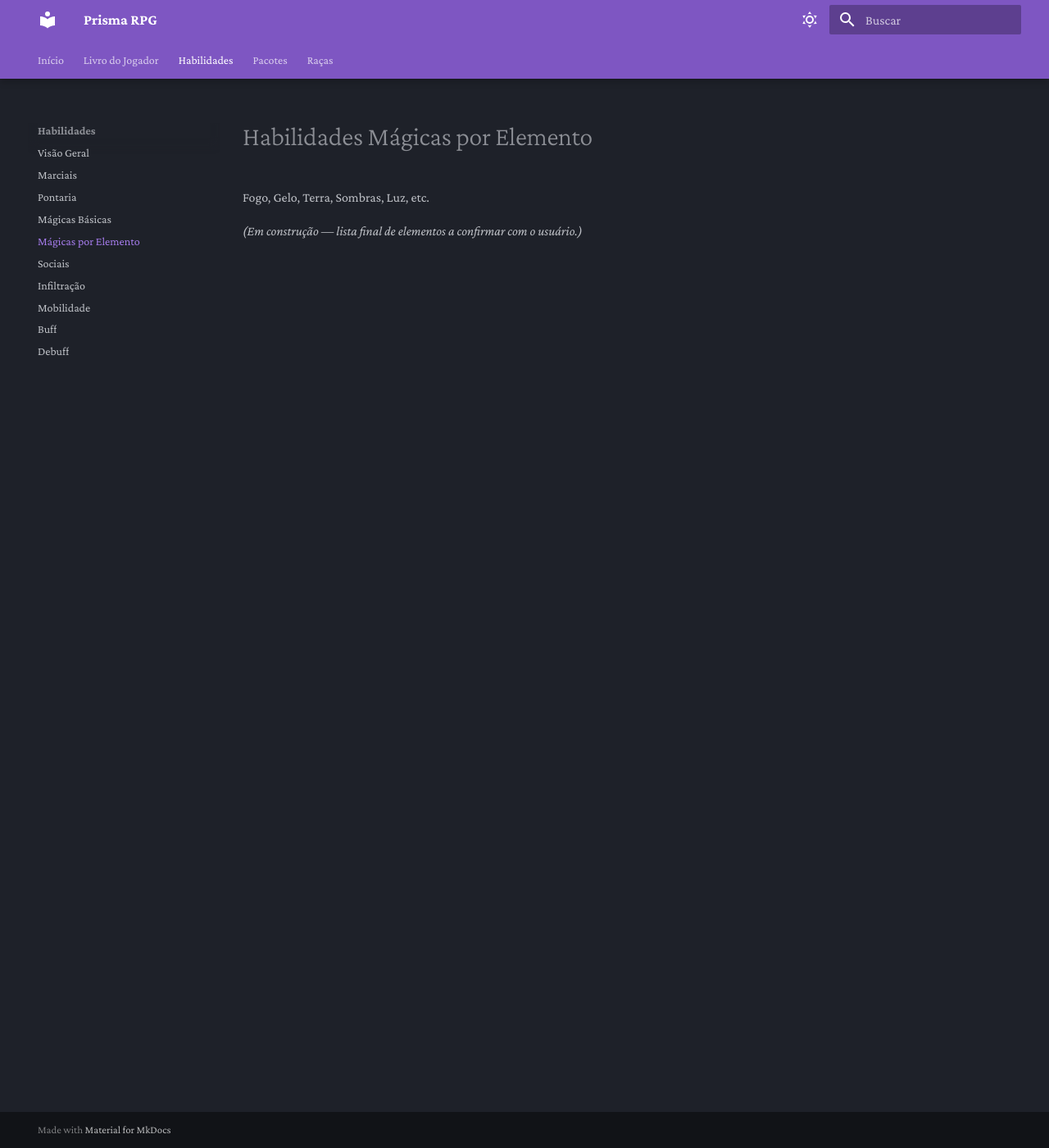
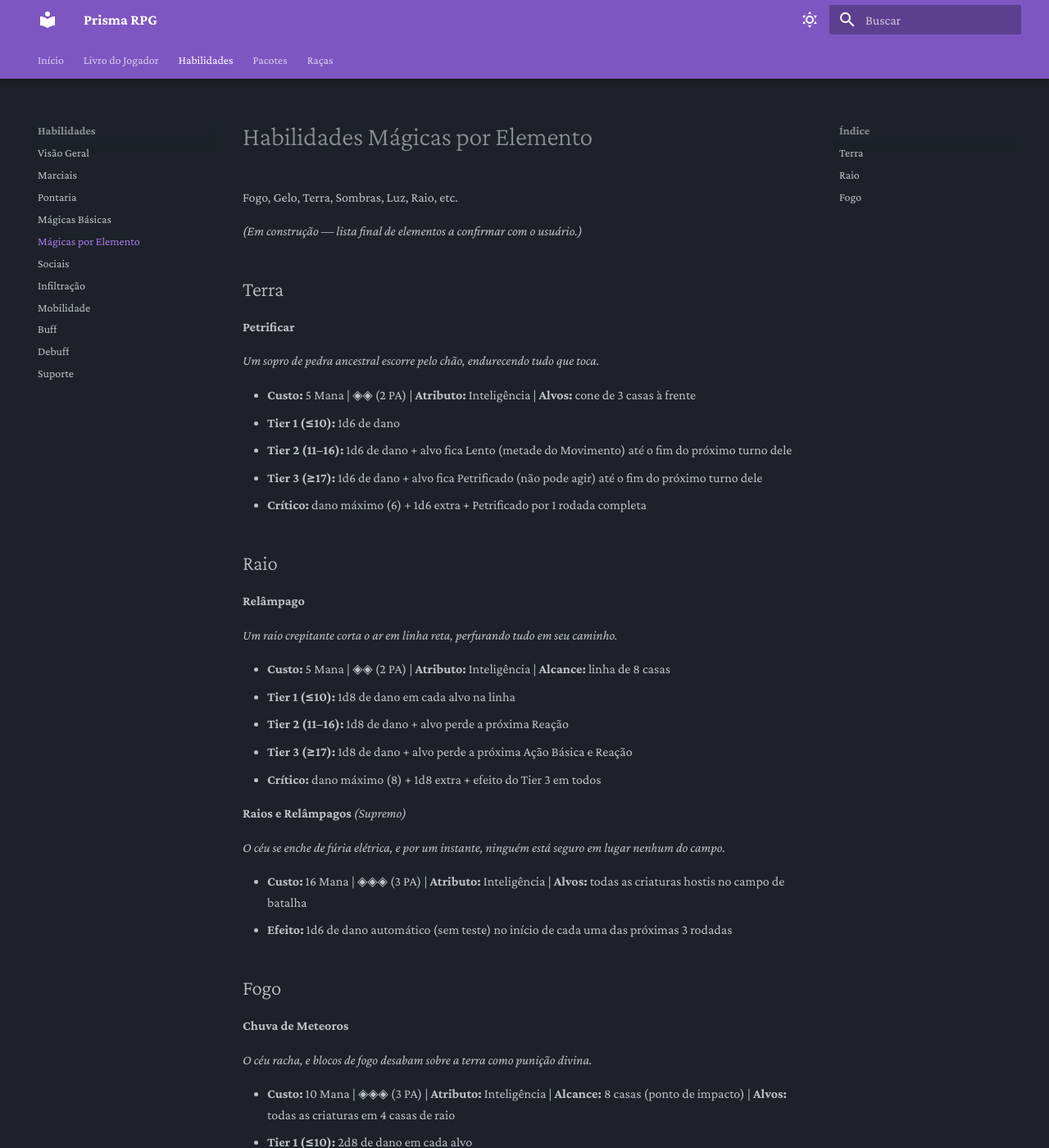
Before and after one commit to Felipe1072-git/prisma-rpg, an MkDocs documentation site: the page built from docs/habilidades/magicas-elementais.md, in a window 1280 px wide and 1400 px high. Shown: the whole window at 82% size. Built offline with MkDocs 1.6.1 and Material for MkDocs 9.7.7, drawn with Linux system fonts in a browser that asks for light colours; some of the changed text lies outside the part shown.

Commit message:
feat: habilidades da Arme, elemento Raio e grupo Suporte
Cria o Cetro como arma magica generica (3 tiers sem elemento fixo) e
distribui o kit da Arme (inspirado em Grand Chase) pelos grupos
tematicos: Petrificar (Terra), Relampago e Raios e Relampagos (Raio,
elemento novo), Chuva de Meteoros (Fogo), Escudo Magico (Buff),
Antigravidade (Debuff) e Cura no novo grupo Suporte.

Documenta na Ficha de Habilidade que efeitos sem teste de ataque
(buffs puros, dano automatico) podem nao ter Tiers de Sucesso.

```diff
--- a/docs/habilidades/magicas-elementais.md
+++ b/docs/habilidades/magicas-elementais.md
@@ -1,5 +1,48 @@
 # Habilidades Mágicas por Elemento
 
-Fogo, Gelo, Terra, Sombras, Luz, etc.
+Fogo, Gelo, Terra, Sombras, Luz, Raio, etc.
 
 *(Em construção — lista final de elementos a confirmar com o usuário.)*
+
+## Terra
+
+**Petrificar**
+
+*Um sopro de pedra ancestral escorre pelo chão, endurecendo tudo que toca.*
+
+- **Custo:** 5 Mana | ◈◈ (2 PA) | **Atributo:** Inteligência | **Alvos:** cone de 3 casas à frente
+- **Tier 1 (≤10):** 1d6 de dano
+- **Tier 2 (11–16):** 1d6 de dano + alvo fica Lento (metade do Movimento) até o fim do próximo turno dele
+- **Tier 3 (≥17):** 1d6 de dano + alvo fica Petrificado (não pode agir) até o fim do próximo turno dele
+- **Crítico:** dano máximo (6) + 1d6 extra + Petrificado por 1 rodada completa
+
+## Raio
+
+**Relâmpago**
+
+*Um raio crepitante corta o ar em linha reta, perfurando tudo em seu caminho.*
+
+- **Custo:** 5 Mana | ◈◈ (2 PA) | **Atributo:** Inteligência | **Alcance:** linha de 8 casas
+- **Tier 1 (≤10):** 1d8 de dano em cada alvo na linha
+- **Tier 2 (11–16):** 1d8 de dano + alvo perde a próxima Reação
+- **Tier 3 (≥17):** 1d8 de dano + alvo perde a próxima Ação Básica e Reação
+- **Crítico:** dano máximo (8) + 1d8 extra + efeito do Tier 3 em todos
+
+**Raios e Relâmpagos** *(Supremo)*
+
+*O céu se enche de fúria elétrica, e por um instante, ninguém está seguro em lugar nenhum do campo.*
+
+- **Custo:** 16 Mana | ◈◈◈ (3 PA) | **Atributo:** Inteligência | **Alvos:** todas as criaturas hostis no campo de batalha
+- **Efeito:** 1d6 de dano automático (sem teste) no início de cada uma das próximas 3 rodadas
+
+## Fogo
+
+**Chuva de Meteoros**
+
+*O céu racha, e blocos de fogo desabam sobre a terra como punição divina.*
+
+- **Custo:** 10 Mana | ◈◈◈ (3 PA) | **Atributo:** Inteligência | **Alcance:** 8 casas (ponto de impacto) | **Alvos:** todas as criaturas em 4 casas de raio
+- **Tier 1 (≤10):** 2d8 de dano em cada alvo
+- **Tier 2 (11–16):** 2d8 de dano + empurra 1 casa cada alvo
+- **Tier 3 (≥17):** 2d8 de dano + derruba cada alvo
+- **Crítico:** dano máximo (16) + 2d8 extra em todos, e derruba cada alvo
--- a/mkdocs.yml
+++ b/mkdocs.yml
@@ -67,5 +67,6 @@ nav:
     - Mobilidade: habilidades/mobilidade.md
     - Buff: habilidades/buff.md
     - Debuff: habilidades/debuff.md
+    - Suporte: habilidades/suporte.md
   - Pacotes: pacotes/index.md
   - Raças: racas/index.md
```
Also changed, not shown: docs/habilidades/buff.md (+10 -0 lines), docs/habilidades/debuff.md (+12 -0 lines), docs/habilidades/index.md (+3 -0 lines), docs/habilidades/suporte.md (added, +13 -0 lines), docs/jogador/arsenal.md (+36 -0 lines).
